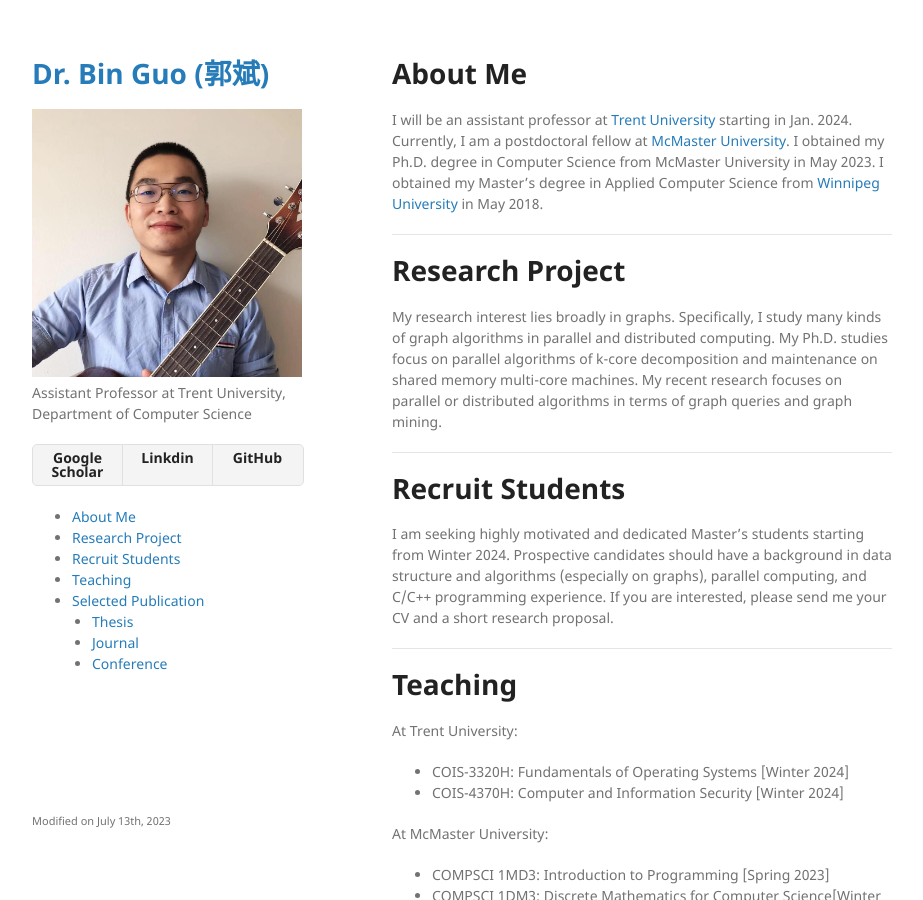
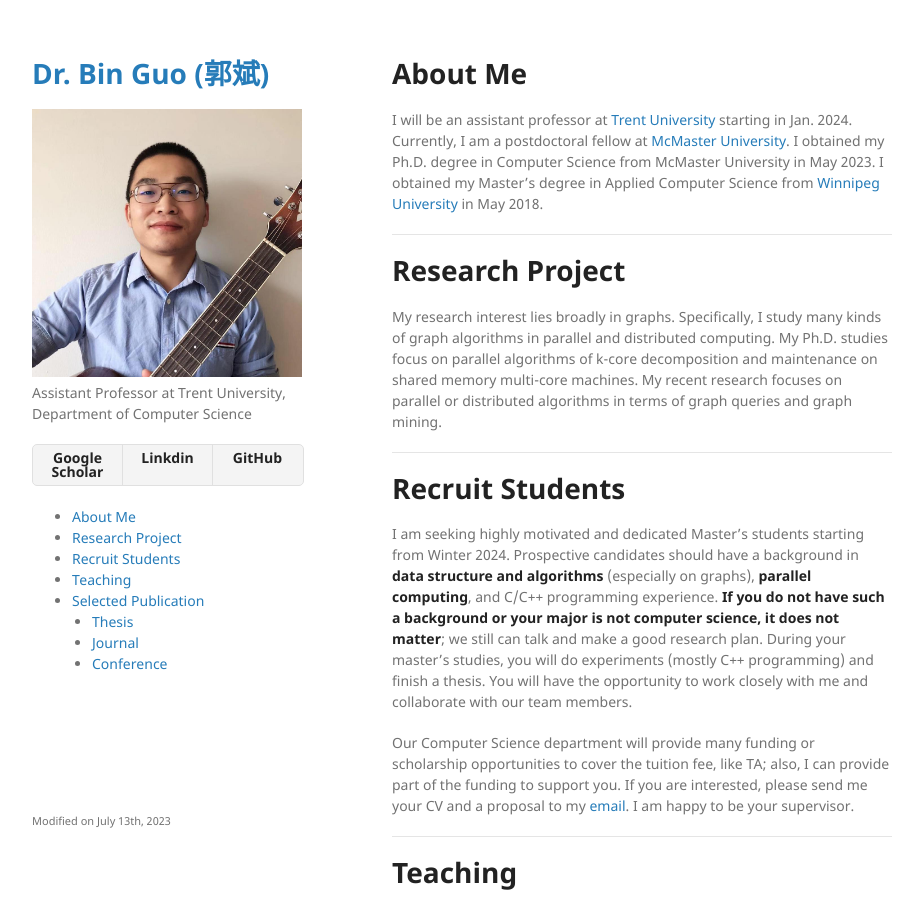
Before and after one commit to bin-guo/bin-guo.github.io, a Jekyll site: the page built from index.md, in a window 1280 px wide and 900 px high. Shown: the whole window, without its empty margins (178-1101 px from the left). Built offline with Jekyll 4.4.1, drawn with Linux system fonts in a browser that asks for light colours; our own code applies the rules of GitHub Pages for plain Markdown files.

Commit message:
Update index.md

```diff
--- a/index.md
+++ b/index.md
@@ -9,7 +9,10 @@ My research interest lies broadly in graphs. Specifically, I study many kinds of
 ---
 
 # Recruit Students
-I am seeking highly motivated and dedicated Master's students starting from Winter 2024. Prospective candidates should have a background in data structure and algorithms (especially on graphs), parallel computing, and C/C++ programming experience. If you are interested, please send me your CV and a short research proposal.
+I am seeking highly motivated and dedicated Master's students starting from Winter 2024. Prospective candidates should have a background in __data structure and algorithms__ (especially on graphs), __parallel computing__, and C/C++ programming experience. __If you do not have such a background or your major is not computer science, it does not matter__; we still can talk and make a good research plan. During your master's studies, you will do experiments (mostly C++ programming) and finish a thesis. You will have the opportunity to work closely with me and collaborate with our team members.
+
+Our Computer Science department will provide many funding or scholarship opportunities to cover the tuition fee, like TA; also, I can provide part of the funding to support you.
+If you are interested, please send me your CV and a proposal to my [email](binguo@trentu.ca). I am happy to be your supervisor.
 
 ---
 
```
